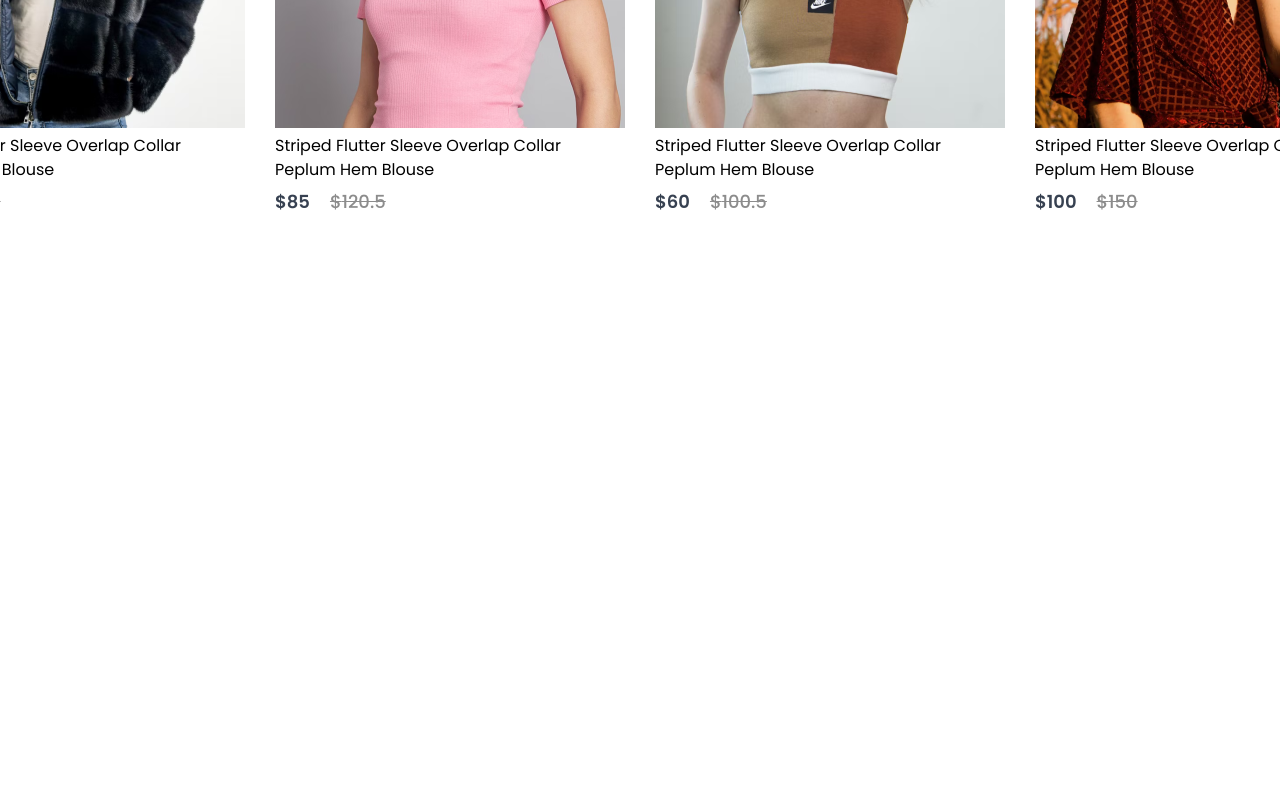
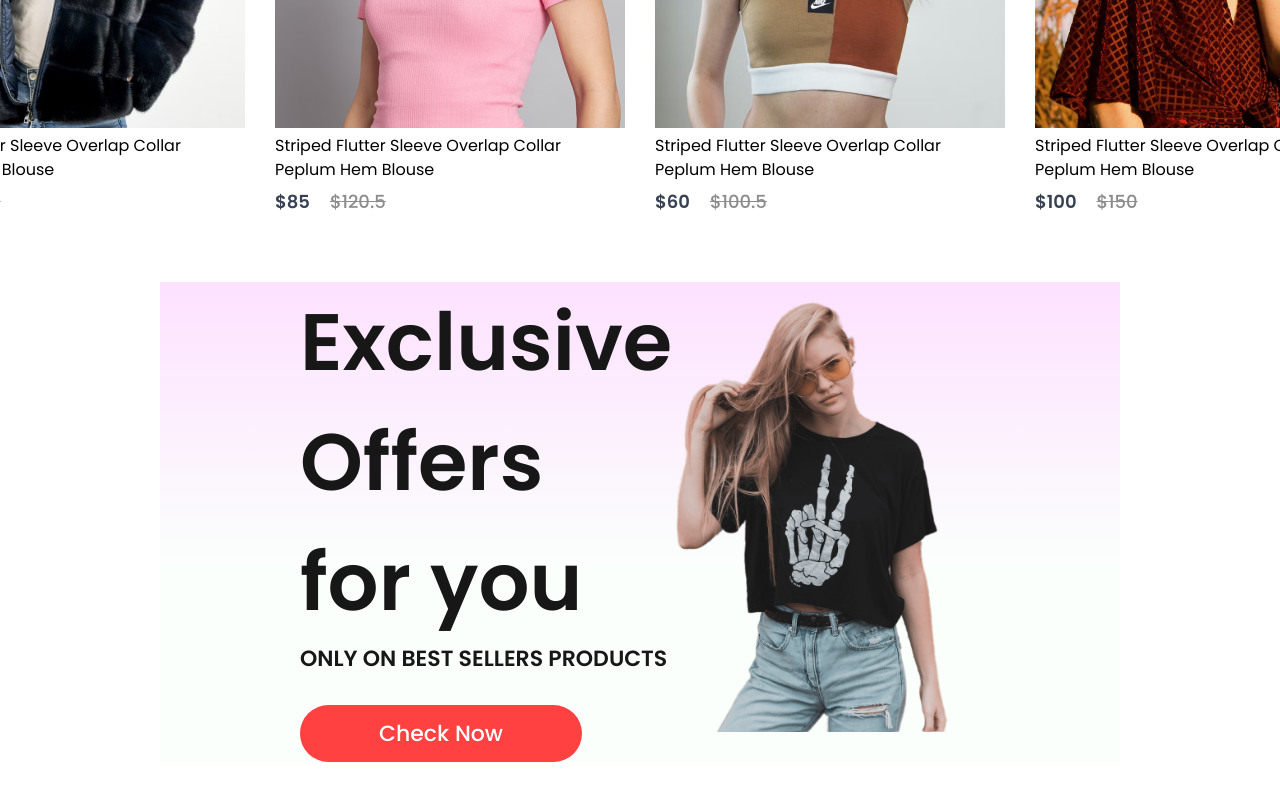
Before and after one commit to kabolindustrie/E-commerce, a React (Create React App) app: page / in a window 1280 px wide. Shown: the part 1335-2135 px from the top of the page. Before the commit the page ends 1617 px from the top, so only its background shows below. Built offline with nearby package versions, Linux system fonts and the light colour scheme.

Commit message:
Offers folder / offers.jsx and offers.css create

```diff
--- /dev/null
+++ b/src/Components/Offers/Offers.css
@@ -0,0 +1,45 @@
+.offers {
+  width: 75%;
+  height: 60vh;
+  display: flex;
+  margin: auto;
+  padding: 0px 140px;
+  margin-bottom: 150px;
+  background: linear-gradient(180deg,#fde1ff 0%, #e1ffea22 60%);
+}
+.offers-left {
+  flex: 1;
+  display: flex;
+  flex-direction: column;
+  justify-content: center;
+
+}
+.offers-left h1{
+  color: #171717;
+  font-size: 80px;
+  font-weight: 600;
+}
+.offers-left p{
+  color: #171717;
+  font-size: 22px;
+  font-weight: 600;
+}
+.offers-left button{
+  width: 282px;
+  height: 70px;
+  border-radius: 35px;
+  background-color: #ff4141;
+  border: none;
+  color: white;
+  font-size: 22px;
+  font-weight: 500;
+  margin-top: 30px;
+  cursor: pointer;
+}
+.offer-right{
+  flex: 1;
+  display: flex;
+  align-items: center;
+  justify-content: flex-end;
+  padding-top: 50px;
+}
--- /dev/null
+++ b/src/Components/Offers/Offers.jsx
@@ -0,0 +1,21 @@
+import React from 'react'
+import './Offers.css'
+import exclusive_image from '../Assets/exclusive_image.png'
+
+const Offers = () => {
+  return (
+    <div className='offers'>
+      <div className="offers-left">
+        <h1>Exclusive</h1>
+        <h1>Offers for you</h1>
+        <p>ONLY ON BEST SELLERS PRODUCTS</p>
+        <button>Check Now</button>
+      </div>
+      <div className="offers-right">
+        <img src={exclusive_image} alt="" />
+      </div>
+    </div>
+  )
+}
+
+export default Offers
--- a/src/Pages/Shop.jsx
+++ b/src/Pages/Shop.jsx
@@ -1,12 +1,14 @@
 import React from 'react'
 import Hero from '../Components/Hero/Hero'
 import Popular from '../Components/Popular/Popular'
+import Offers from '../Components/Offers/Offers'
 
 const Shop = () => {
   return (
     <div>
       <Hero />
       <Popular />
+      <Offers />
     </div>
   )
 }
```
